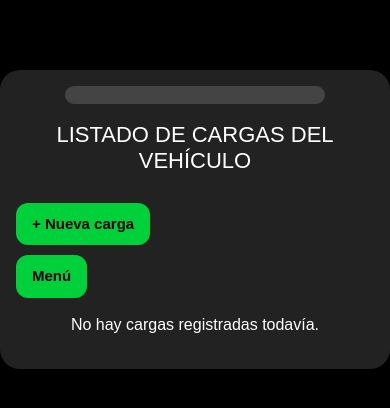
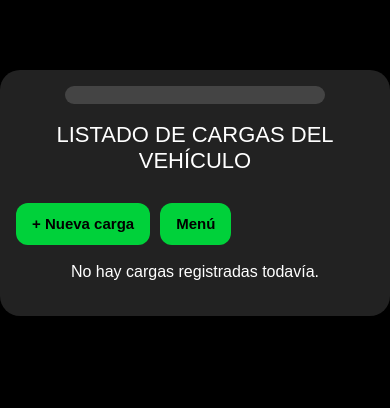
Before and after one commit to CarlosRemache/proyectosmapas, a Django app: template Aplicaciones/proyectos/templates/listadocarga.html in a window 390 px wide. Shown: the top 408 px of the page. Run offline with Django 5.2, Linux system fonts and the light colour scheme; the template is opened without the code that fills it, so the values that code supplies are empty; some libraries are stand-ins or nearby versions.

Commit message:
nuevo comando4

```diff
--- a/Aplicaciones/proyectos/templates/listadocarga.html
+++ b/Aplicaciones/proyectos/templates/listadocarga.html
@@ -30,13 +30,28 @@
     text-transform: uppercase;
   }
 
+  /* ---- CABECERA RESUMEN + BOTONES ---- */
   .acciones-top{
     display:flex;
     justify-content: space-between;
-    align-items:center;
+    align-items:flex-start;
     margin-bottom: 15px;
     gap:10px;
     flex-wrap: wrap;
+    text-align:left;
+  }
+
+  .grupo-izq{
+    display:flex;
+    flex-direction:column;
+    justify-content:center;
+  }
+
+  .grupo-der{
+    display:flex;
+    gap:10px;
+    align-items:center;
+    justify-content:flex-end;
   }
 
   .btn-verde{
@@ -60,9 +75,11 @@
   .resumen-peso{
     font-size:14px;
     color:#ddd;
-    margin-top:5px;
+    margin:0;
+    line-height:1.5;
   }
 
+  /* ---- TABLA ---- */
   .table-responsive{
     width:100%;
     margin-top: 14px;
@@ -197,7 +214,13 @@
 
   @media (max-width: 768px){
     .carga-container{ padding:16px; }
-    .acciones-top{ flex-direction:column; align-items:flex-start; }
+    .acciones-top{
+      flex-direction:column;
+      align-items:flex-start;
+    }
+    .grupo-der{
+      justify-content:flex-start;
+    }
     .table-responsive{ overflow-x:auto; }
     .dt-buttons{ text-align:left; }
     .dt-buttons .dt-button{ margin:6px 6px 0 0; }
@@ -210,17 +233,22 @@
   <h3>Listado de Cargas del Vehículo</h3>
 
   <div class="acciones-top">
-    <div>
+    <!-- IZQUIERDA: datos del vehículo -->
+    <div class="grupo-izq">
       {% if vehiculo %}
-        <div class="resumen-peso">
+        <p class="resumen-peso">
           Vehículo: <b>{{ vehiculo.matricula_vehiculo }}</b> ({{ vehiculo.tipovehiculo_vehiculo }})<br>
           Peso base vehículo: <b>{{ vehiculo.peso_auto }} kg</b><br>
           Peso total de carga: <b>{{ total_carga_kg }} kg</b>
-        </div>
+        </p>
       {% endif %}
     </div>
+
+    <!-- DERECHA: botones -->
+    <div class="grupo-der">
       <a href="/nuevacarga/" class="btn-verde">+ Nueva carga</a>
       <a href="/inicio/" class="btn-verde">Menú</a>
+    </div>
   </div>
 
   {% if cargas %}
```
